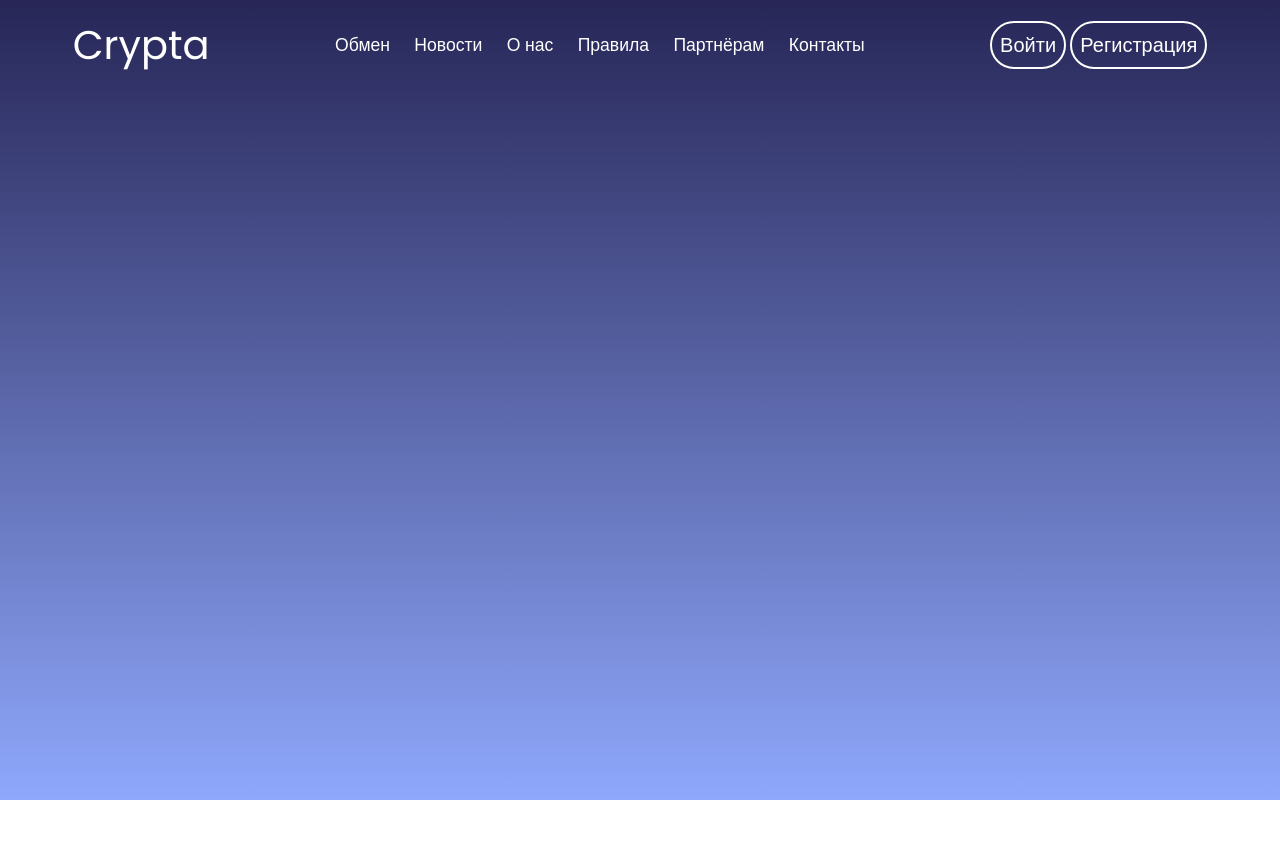
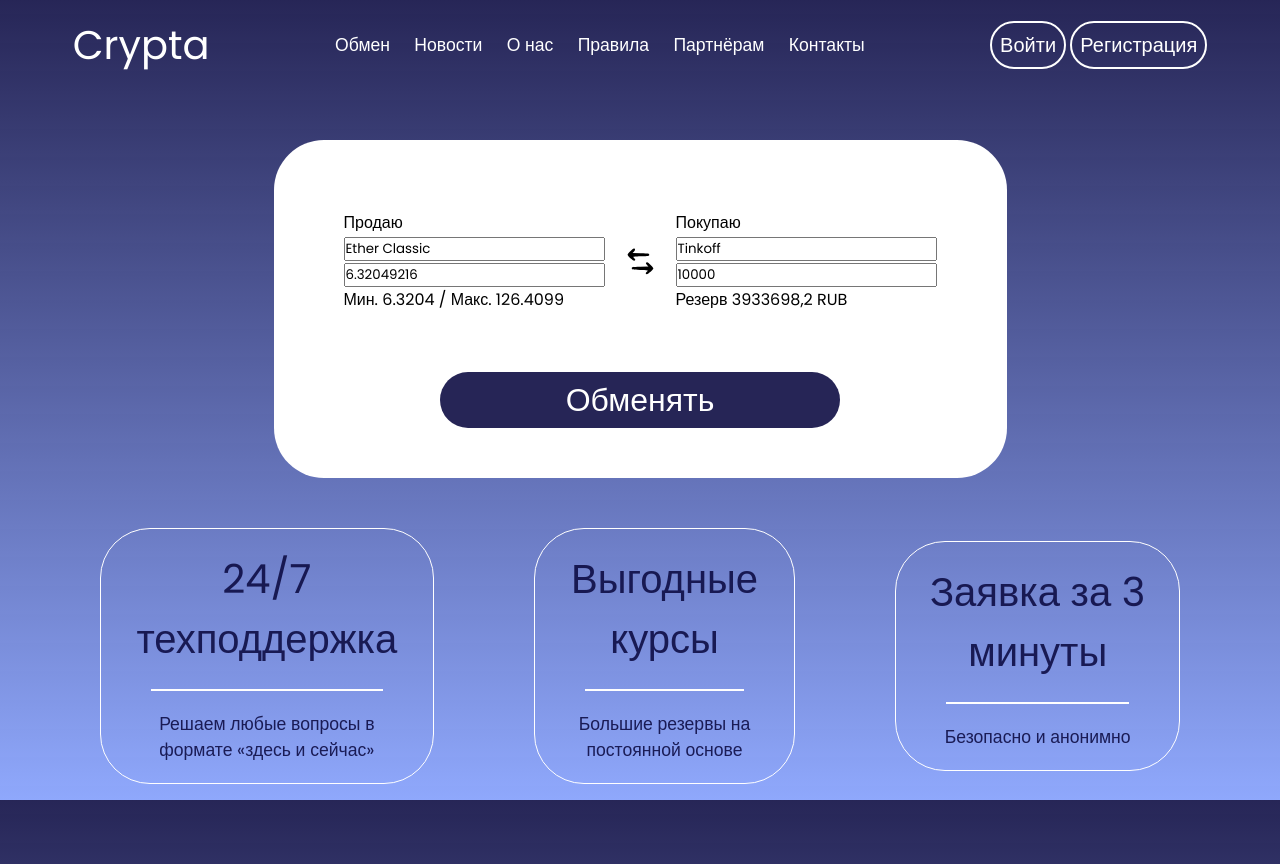
Before and after one commit to Bibiskop/-rypto-exchange, a plain HTML site: page Crypta/index.html in a window 1280 px wide. Before the commit the page ends 800 px from the top, so only its background shows below. Drawn offline with Linux system fonts and the light colour scheme.

Commit message:
Add files via upload

```diff
--- a/Crypta/index.html
+++ b/Crypta/index.html
@@ -24,7 +24,55 @@
             <a class="regLog--text" href="#">Войти</a>
             <a class="regLog--text" href="#">Регистрация</a>
         </div>
+    </header>
 
-    </header>
+    <div class="main">
+        <div class="main-exchenger">
+            <div class="sellBuy">
+                <div class="sell">
+                    <span class="sell--text">Продаю</span>
+                    <div><input type="" value="Ether Classic"></div>
+                    <div><input class="" placeholder="1000" required="required" step="any" type="number" value="6.32049216"></div>
+                    <span>Мин. 6.3204 / Макс. 126.4099</span>
+                </div>
+                <div class="exchange-form-reverse-image"></div>
+                <div class="buy">
+                    <span class="">Покупаю</span>
+                    <div><input type="" value="Tinkoff"></div>
+                    <div><input class="" inputmode="decimal" step="any" type="text" value="10000"></div>
+                    <span>Резерв 3933698,2 RUB</span>
+                </div>
+            </div>
+            <div class="exchenger--button">
+                    <button class="button" type="button">
+                    Обменять
+                </button>
+            </div>
+        </div>
+
+        <div class="main--info">
+            <div class="info--text">
+                <div class="info--block">
+                    <span class="info--text--title">24/7 техподдержка</span>
+                    <span class="info--line"></span>
+                    <span class="info--text--description">Решаем любые вопросы в формате «здесь и сейчас»</span>
+                </div>
+            </div>
+            <div class="info--text">
+                <div class="info--block">
+                    <span class="info--text--title">Выгодные курсы</span>
+                    <span class="info--line"></span>
+                    <span class="info--text--description">Большие резервы на постоянной основе</span>
+                </div>
+            </div>
+            <div class="info--text">
+                <div class="info--block">
+                    <span class="info--text--title">Заявка за 3 минуты</span>
+                    <span class="info--line"></span>
+                    <span class="info--text--description">Безопасно и анонимно</span>
+                </div>
+            </div>
+        </div>
+    </div>
 </body>
 </html>
--- a/Crypta/style.css
+++ b/Crypta/style.css
@@ -14,9 +14,12 @@ body
     height: 100vh;
     display: flex;
     flex-direction: column;
+    flex-wrap: nowrap;
+    overflow-x: hidden;
 }
 .header
 {
+    width: 100%;
     display: flex;
     flex-direction: row;
     flex-wrap: nowrap;
@@ -54,3 +57,103 @@ padding: 10px;
 {
     color: rgb(143, 168, 252);
 }
+.main
+{
+    display: flex;
+    width: 100%;
+    padding: 50px;
+    background-position: center;
+    flex-direction: column;
+    align-items: center;
+    flex-wrap: nowrap;
+}
+.main-exchenger
+{
+    background-color: white;
+    border-radius: 50px;
+    padding: 50px;
+
+}
+.sellBuy
+{
+    display: flex;
+    flex-direction: row;
+    flex-wrap: nowrap;
+    align-items: center;
+}
+.exchange-form-reverse-image
+{
+    content: "";
+    width: 31px;
+    height: 31px;
+    background-image: url(/img/icons8-swap-48.svg);
+    background-repeat: no-repeat;
+    background-size: contain;
+}
+.sell, .buy
+{
+    padding: 20px;
+}
+
+.exchenger--button
+{
+    display: flex;
+    justify-content: center;
+    padding-top: 40px;
+}
+.button
+{
+    height: 7vh;
+    width: 50vh;
+    border-radius: 50px;
+    background-color: rgba(12, 11, 66, 0.89);
+    border: none;
+    outline: none;
+    cursor: pointer;
+    font-size: 4vh;
+    color: white;
+}
+button:hover
+{
+    color: rgb(143, 168, 252);
+}
+.main--info
+{
+    display: flex;
+    flex-direction: row;
+    flex-wrap: nowrap;
+    justify-content: space-between;
+    align-items: center;
+}
+.info--text
+{
+    padding: 50px;
+}
+.info--block
+{
+    display: flex;
+    flex-direction: column;
+    flex-wrap: nowrap;
+    border: 1px solid white;
+    border-radius: 50px;
+}
+.info--text--title
+{
+    font-size: 5vh;
+    padding: 20px;
+    text-align: center;
+    color: rgba(12, 11, 66, 0.89);
+}
+.info--text--description
+{
+    font-size: 2.2vh;
+    padding: 20px;
+    text-align: center;
+    color: rgba(12, 11, 66, 0.89);
+}
+.info--line
+{
+    border: 0.5px solid white;
+    margin-right: 50px;
+    margin-left: 50px;
+}
```
Also changed, not shown: Crypta/img/icons8-swap-48.png (added), Crypta/img/icons8-swap-48.svg (added).
